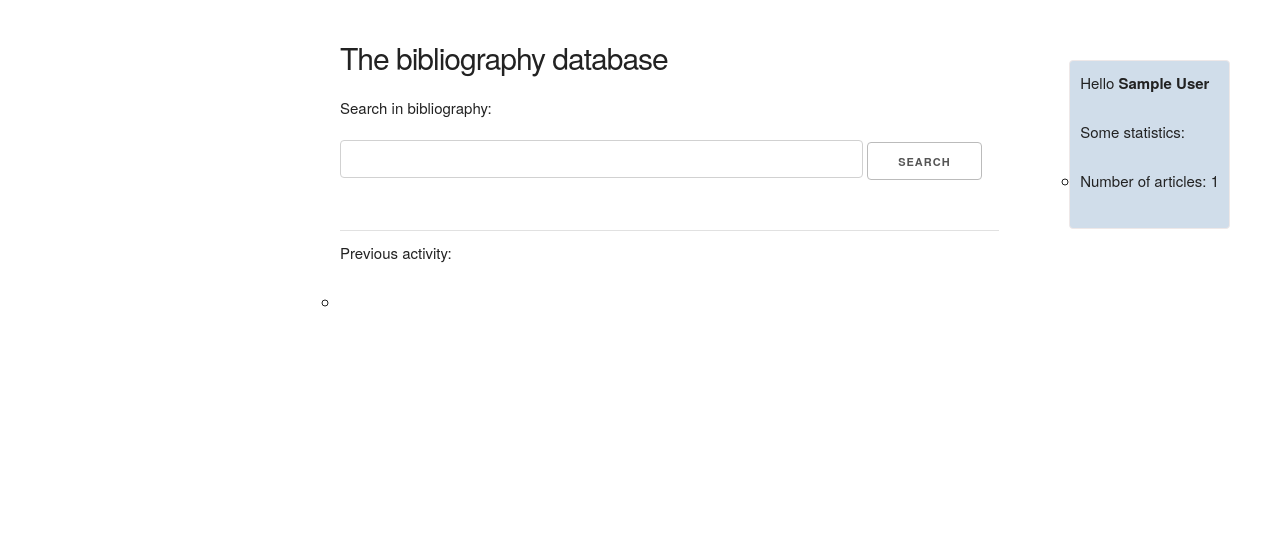
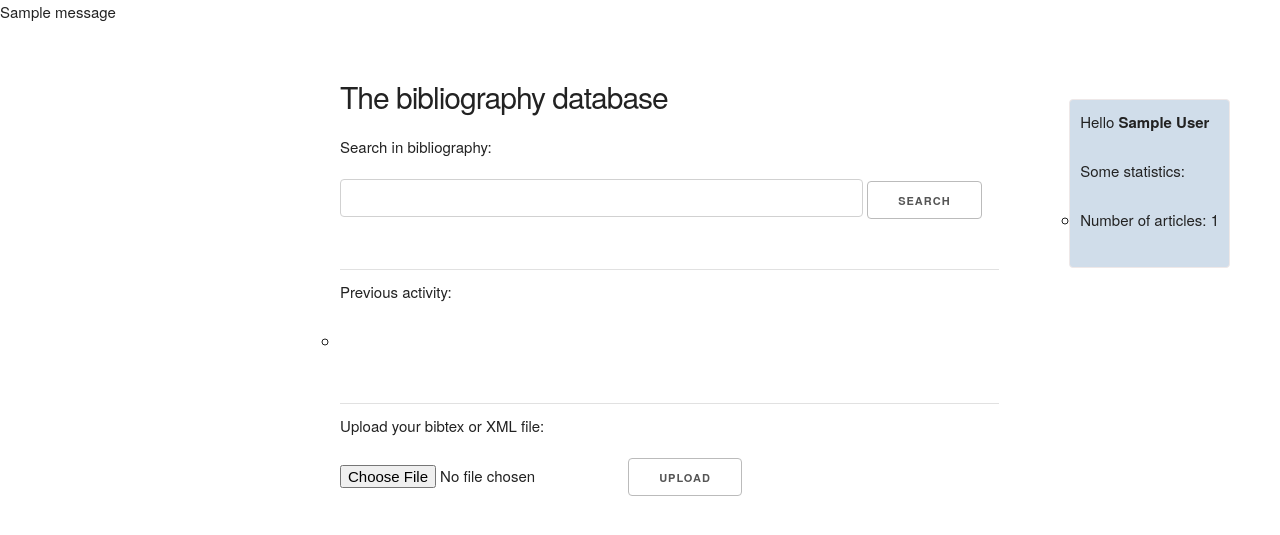
Before and after one commit to frapac/bibtex-browser, a Flask app: page /index in a window 1280 px wide. Shown: the part 56-591 px from the top of the page. Run offline with Flask 2, Linux system fonts and the light colour scheme; a user stored in the database is signed in; tables that the repository leaves empty hold one stand-in row (values such as "Sample post"); one stand-in notice (Sample message) is shown.

Commit message:
[DEV] Add button to upload bibtex file in app

```diff
--- a/apps/views.py
+++ b/apps/views.py
@@ -1,10 +1,12 @@
 
+import os
 import requests
 import time
 import datetime
 from sqlalchemy import or_, and_
-from flask import jsonify, render_template, redirect,flash, request
+from flask import jsonify, render_template, redirect,flash, request, url_for
 from flask_login import login_required, logout_user, login_user, current_user
+from werkzeug.utils import secure_filename
 
 import bibtexparser
 from bibtexparser.bparser import BibTexParser
@@ -15,7 +17,7 @@
 from apps.models import *
 from apps import app, db, lm
 
-from config import DB_NAME, HAL_QUERY_API
+from config import DB_NAME, HAL_QUERY_API, ALLOWED_EXTENSIONS
 
 
 @app.errorhandler(404)
@@ -35,6 +37,7 @@
             db.session.add(user)
             db.session.commit()
             login_user(user, remember=True)
+            flash("success")
             return redirect(request.args.get('next') or "/index")
         return redirect('/login')
     return render_template('about.html', form=form, title="Log in")
@@ -51,8 +54,23 @@
     return redirect('/')
 
 
-@app.route("/index")
+@app.route("/index", methods=["GET", "POST"])
 def get_index():
+    # If a PDF is being poster, process:
+    if request.method == 'POST':
+        if 'file' not in request.files:
+            flash('No file part')
+            return redirect(request.url)
+        file = request.files['file']
+        if file.filename == '':
+            flash('No selected file')
+            return redirect(request.url)
+        if file and allowed_file(file.filename):
+            filename = secure_filename(file.filename)
+            file.save(os.path.join(app.config['UPLOAD_FOLDER'], filename))
+            return redirect(request.url)
+
+    # then, display page:
     form = SearchForm()
 
     activity = db.session.query(Event).all()
@@ -355,6 +373,13 @@
     return [row.__dict__ for row in rows]
 
 
+# upload file:
+# (code taken from official flask documentation)
+def allowed_file(filename):
+    return '.' in filename and \
+           filename.rsplit('.', 1)[1] in ALLOWED_EXTENSIONS
+
+
 @lm.user_loader
 def load_user(id):
     return User.query.get(int(id))
--- a/config.py
+++ b/config.py
@@ -10,7 +10,7 @@
 SQLALCHEMY_DATABASE_URI = 'sqlite:///'+ os.path.join(basedir, DB_NAME)
 
 # upload settings:
-UPLOAD_FOLDER = '/static/pdf'
+UPLOAD_FOLDER = 'static/pdf'
 ALLOWED_EXTENSIONS = set(['txt', 'pdf'])
 
 PORT = 5000
--- a/templates/base.html
+++ b/templates/base.html
@@ -12,10 +12,19 @@
     <div class="header">
       <a href="/index" class="header"> <b> Bibliography </b> </a>
       <div class="settings">
-        <a href="/logout"> <img src="static/img/log.svg" width=25px></a>
+        <a href="/logout"> <img src="/static/img/log.svg" width=25px></a>
       </div>
     </div>
 
+        {% with messages = get_flashed_messages() %}
+          {% if messages %}
+            <ul class=flashes>
+            {% for message in messages %}
+              <li>{{ message }}</li>
+            {% endfor %}
+            </ul>
+          {% endif %}
+        {% endwith %}
     <div class="main">
 
       {% block content %}
--- a/templates/index.html
+++ b/templates/index.html
@@ -38,6 +38,15 @@
           </ul>
         </p>
       </div>
+      <hr>
+
+      <div id="bibupload">
+        <h6> Upload your bibtex or XML file: </h6>
+        <form action="/index" method=post enctype=multipart/form-data>
+          <p><input type=file name=file>
+             <input type=submit value=Upload>
+        </form>
+      </div>
     </div>
 
   <div class="three columns">
```
